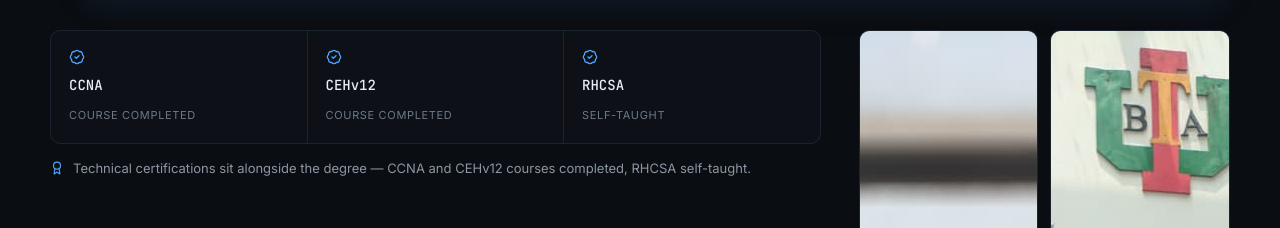
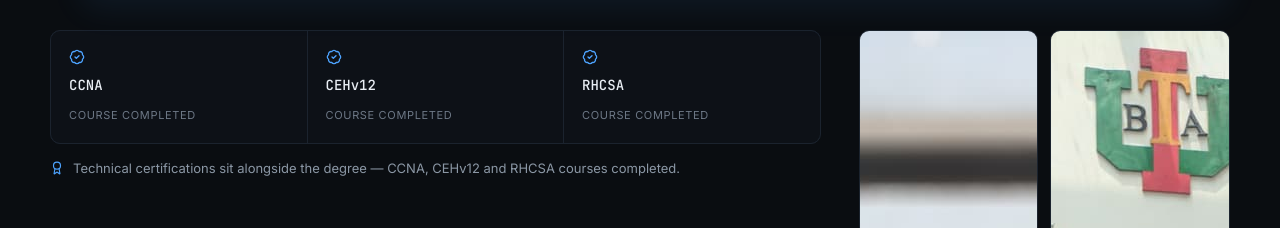
Before and after one commit to omithhasantanvir/portfolio, a Next.js app: page / in a window 1280 px wide. Shown: the part 6960-7188 px from the top of the page. Built offline with nearby package versions, Linux system fonts and the light colour scheme.

Commit message:
Mark RHCSA as completed course

```diff
--- a/components/credentials.tsx
+++ b/components/credentials.tsx
@@ -84,8 +84,8 @@ export function Credentials() {
             </ul>
             <p className="credentials__note">
               <Award size={14} aria-hidden="true" />
-              Technical certifications sit alongside the degree — CCNA and CEHv12 courses
-              completed, RHCSA self-taught.
+              Technical certifications sit alongside the degree — CCNA, CEHv12 and RHCSA
+              courses completed.
             </p>
           </Reveal>
 
--- a/lib/data/profile.ts
+++ b/lib/data/profile.ts
@@ -49,7 +49,7 @@ export const educationJourney: EducationEntry[] = [
 export const certifications: { title: string; detail: string }[] = [
   { title: 'CCNA', detail: 'Course Completed' },
   { title: 'CEHv12', detail: 'Course Completed' },
-  { title: 'RHCSA', detail: 'Self-taught' },
+  { title: 'RHCSA', detail: 'Course Completed' },
 ];
 
 /** "Currently focused on" grid. */
```
